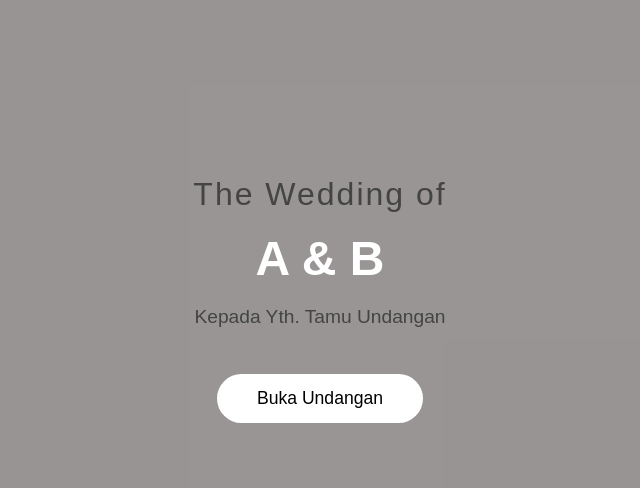
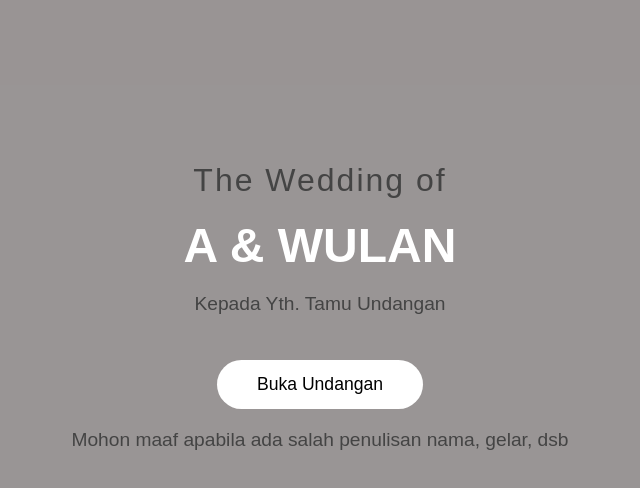
Before and after one commit to RumahDigitalProject/Romadona-Wulan, a plain HTML site: page index.html in a window 1280 px wide. Shown: the part 170-658 px from the top of the page, without its empty margins (320-960 px from the left). Drawn offline with Linux system fonts and the light colour scheme.

Commit message:
Update index.html

```diff
--- a/index.html
+++ b/index.html
@@ -42,7 +42,7 @@
     #cover-content {
       position: relative;
       z-index: 2;
-      padding-top: 130px; /* atur sesuai keinginan, misalnya 80–150px */
+      padding-top: 150px; /* atur sesuai keinginan, misalnya 80–150px */
       padding-left: 20px;
       padding-right: 20px;
     }
@@ -158,9 +158,10 @@
   <div id="cover">
     <div id="cover-content">
       <p class="title">The Wedding of</p>
-      <h1 class="names">A & B</h1>
+      <h1 class="names">A & WULAN</h1>
       <p class="guest">Kepada Yth. Tamu Undangan</p>
       <button class="btn-open" id="openBtn">Buka Undangan</button>
+      <p class="guest">Mohon maaf apabila ada salah penulisan nama, gelar, dsb</p>
     </div>
   </div>
 
```
